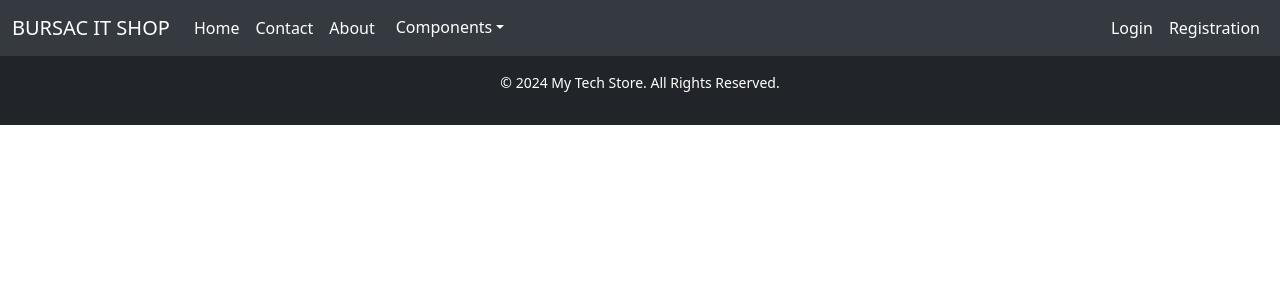
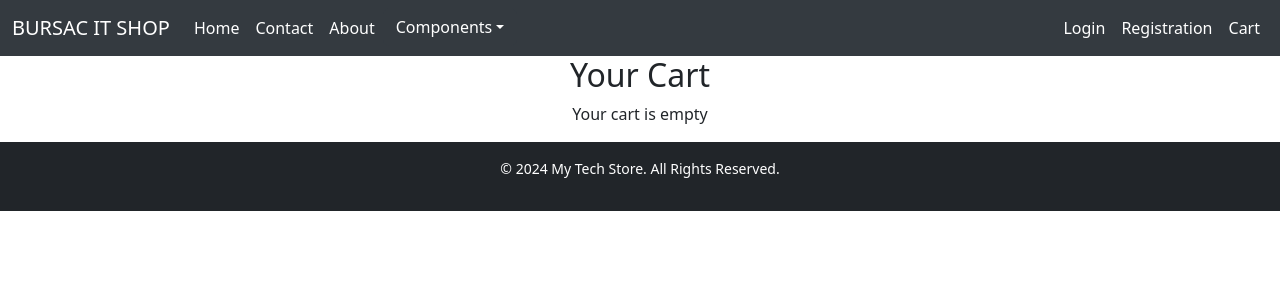
Before and after one commit to BursacAleksandar99/WEBSHOP-APP-FRONT, a React (Create React App) app: page /cart in a window 1280 px wide. Shown: the top 300 px of the page. Built offline with nearby package versions, Linux system fonts and the light colour scheme.

Commit message:
Making cart for products, using context hook.

```diff
--- a/src/App.js
+++ b/src/App.js
@@ -17,6 +17,8 @@ import Motherboards from './pages/Motherboareds';
 import Ssd from './pages/Ssd';
 import PowerSupply from './pages/PowerSupply';
 import Footer from './pages/Footer';
+import { CartProvider } from './helpers/CartContext';
+import Cart from './pages/Cart';
 
 
 
@@ -44,6 +46,7 @@ function App() {
 
     <div className="App">
       <AuthContext.Provider value={{ authState, setAuthState }}>
+        <CartProvider>
       <Router>
             <nav className='navbar navbar-expand-lg navbar-light nav-menu-color'>
               <div className='container-fluid'>
@@ -87,6 +90,10 @@ function App() {
                     <Link className='nav-link text-white' to='/registration'>Registration</Link>
 
                     </li>
+                    <li className='nav-item'>
+                    <Link className='nav-link text-white' to='/cart'>Cart</Link>
+
+                    </li>
                     {authState.status && <button onClick={handleLogout}>Logout</button>}
 
                   </ul>
@@ -110,9 +117,11 @@ function App() {
               <Route path='/ps' exact Component={PowerSupply}/>
               <Route path='/login' exact Component={Login}/>
               <Route path='/registration' exact Component={Registration}/>
+              <Route path='/cart' exact Component={Cart}/>
             </Routes>
             <Footer/>
           </Router>
+          </CartProvider>
 
       </AuthContext.Provider>
 
--- /dev/null
+++ b/src/helpers/CartContext.js
@@ -0,0 +1,23 @@
+import React, { createContext, useState } from "react";
+
+
+export const CartContext = createContext();
+
+export const CartProvider = ({children}) => {
+    const[cartItems, setCartItems] = useState([])
+
+
+    const addToCart = (product) => {
+        setCartItems((prevItems) => [...prevItems, product]);
+    };
+
+    const removeFromCart = (id) => {
+        setCartItems((prevItems) => prevItems.filter(item => item.id !== id));
+    }
+
+    return (
+        <CartContext.Provider value={{ cartItems, addToCart, removeFromCart }}>
+            {children}
+        </CartContext.Provider>
+    );
+}
--- /dev/null
+++ b/src/pages/Cart.js
@@ -0,0 +1,25 @@
+import React, { useContext, useState } from "react";
+import { CartContext } from "../helpers/CartContext";
+
+function Cart(){
+
+    const { cartItems } = useContext(CartContext);
+    return(
+        <div>
+            <h2>Your Cart</h2>
+            {cartItems.length === 0 ?(
+                <p>Your cart is empty</p>
+            ) : (
+                <ul>
+                    {cartItems.map(item => (
+                        <li key={item.id}>
+                            {item.name} - {item.quantity} X {item.price} din
+                        </li>
+                    ))}
+                </ul>
+            )}
+        </div>
+    )
+}
+
+export default Cart;
--- a/src/pages/GraphicsCards.js
+++ b/src/pages/GraphicsCards.js
@@ -1,8 +1,10 @@
-import React, { useEffect, useState } from "react";
+import React, { useContext, useEffect, useState } from "react";
 import axios from "axios";
+import { CartContext } from "../helpers/CartContext";
 
 const GraphicsCards = () => {
     const[graphicsCards, setGraphicsCards] = useState([]);
+    const{ addToCart } = useContext(CartContext);
 
     useEffect(() => {
         const fetchGraphicsCards = async() => {
@@ -17,13 +19,16 @@ const GraphicsCards = () => {
     }, []);
 
 
+
+
     return(
-        <div className="container">
-            <h1>Graphics Cards</h1>
+        <div className="container my-4">
+            <h1 className="text-center mb-4">Graphics Cards</h1>
             <div className="row">
                 {graphicsCards.map((graphicCard) => (
-                    <div key={graphicCard.id} className="col-md-4 mb-4">
-                        <div>
+                    <div key={graphicCard.id} className="col-12 col-sm-6 col-md-4 col-lg-3 mb-4">
+                        <div className="card h-100">
+                        <div className="img-container">
                         {graphicCard.imageUrl && <img className="card-img-top img-fluid " src={`http://localhost:3001/${graphicCard.imageUrl}`} alt={`${graphicCard.name} ${graphicCard.model}`} />}
                         </div>
                         <div className="bard-body">
@@ -35,6 +40,11 @@ const GraphicsCards = () => {
                             <p className="card-text">TDP: {graphicCard.tdp}W</p>
                             <p className="card-text">Price: {graphicCard.price}din</p>
                         </div>
+                        <button className="btn btn-primary mt-3 cart-button" onClick={() => addToCart(graphicCard)}>ADD TO CART</button>
+
+
+                        </div>
+
 
                     </div>
                 ))}
```
